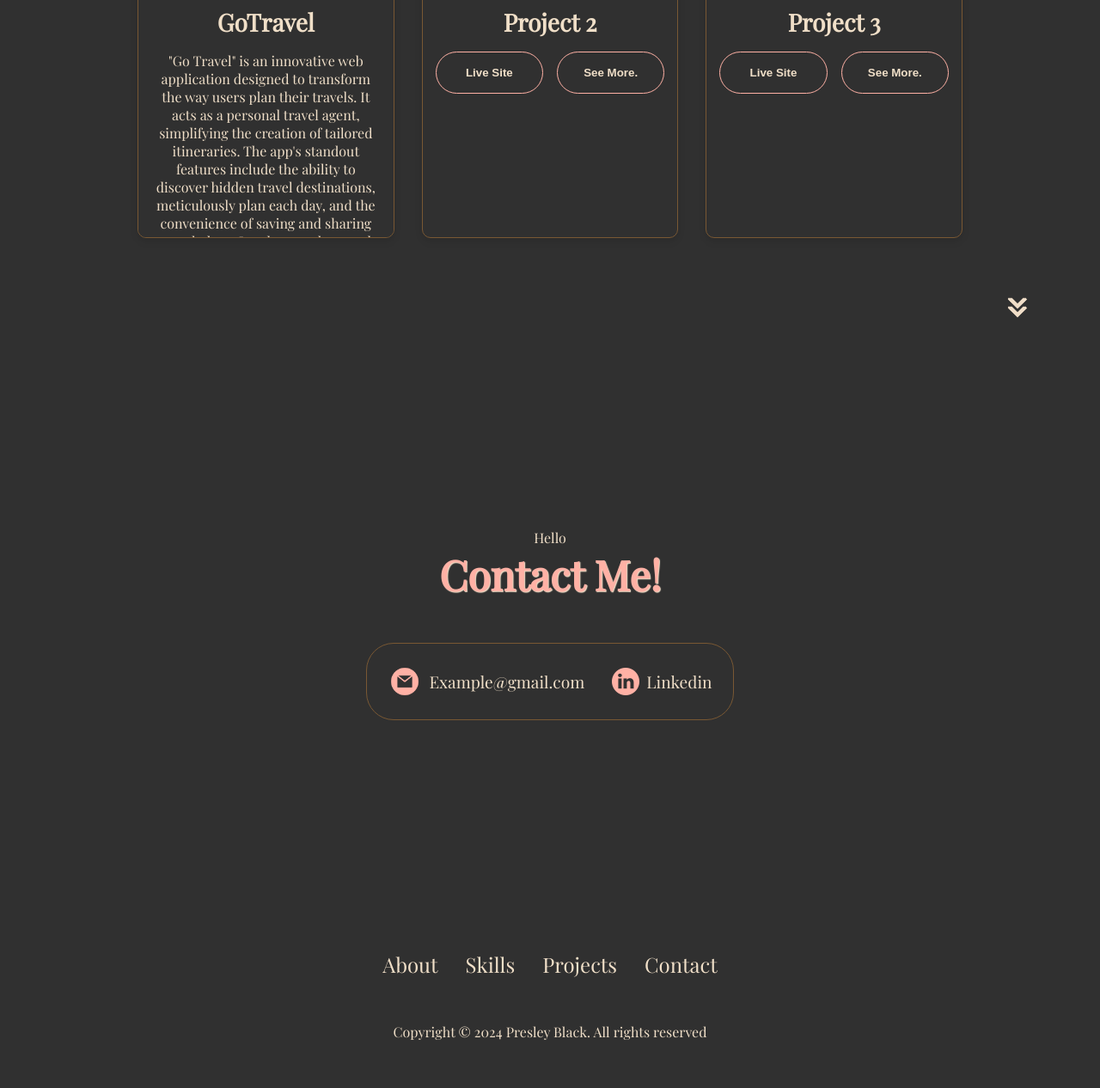
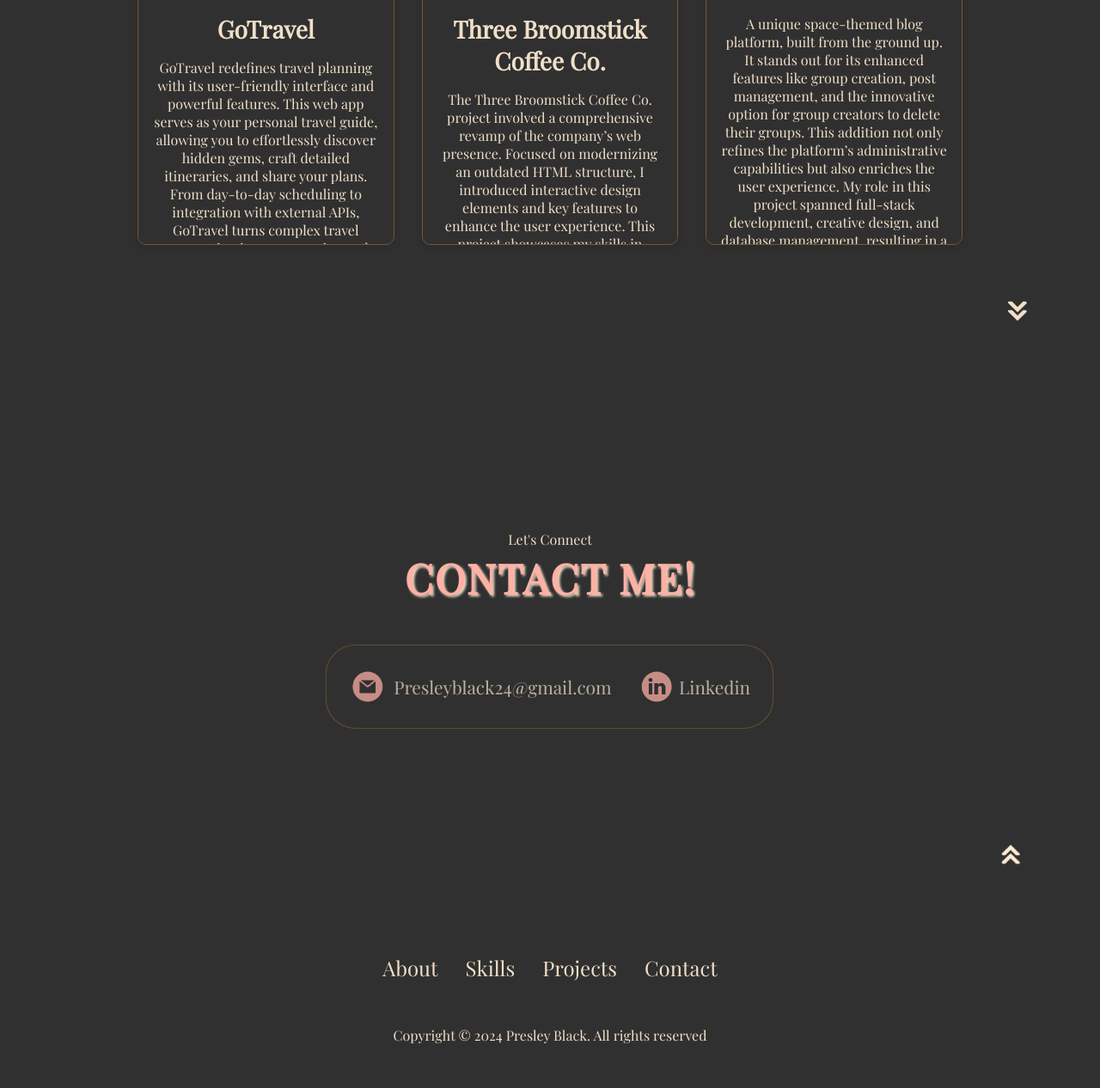
Before and after one commit to pblack02/Profile_site, a Django app: page / in a window 1280 px wide. Shown: the part 2743-4009 px from the top of the page at 86% size. Before the commit the page ends 3953 px from the top, so only its background shows below. Run offline with Django 4.2, Linux system fonts and the light colour scheme; some web fonts are replaced.

Commit message:
Update, style and content

```diff
--- a/static/css/index.css
+++ b/static/css/index.css
@@ -39,6 +39,7 @@
     list-style: none;
     font-size: 1.5rem;
     color: #f0dfc8;
+
 }
 
 a {
@@ -163,7 +164,7 @@
     display: flex;
     justify-content: center;
     gap: 5rem;
-    height: 80vh;
+    height: 96vh;
 }
 
 .section_pic-container {
@@ -197,19 +198,40 @@
 }
 
 .title {
-    font-size: 3rem;
+    /*font-size: 3rem;*/
+    /*text-align: center;*/
+    /*color: #ffb1a5;*/
+    /*text-shadow: 1px 1px 1px #f0dfc8;*/
+    font-size: 3rem; /* or use vw for responsiveness */
     text-align: center;
     color: #ffb1a5;
-    opacity: 0;
-    animation: fadeIn 1.5s ease forwards;
-    text-shadow: 1px 1px 1px #f0dfc8;
+    text-shadow: 2px 2px 3px #f0dfc8;
+    letter-spacing: 2px;
+    text-transform: uppercase;
+    /*background: rgba(255, 255, 255, 0.5);*/
+    /*border: 1px solid #ffd1d1;*/
+    padding: 2px;
+    animation: fadeIn 2s;
+    /*opacity: 0;*/
+    /*animation: fadeIn 2s ease-in-out;*/
+    /*animation: fadeIn 2s cubic-bezier(0.1, 0.7, 1.0, 0.1);*/
+    /*animation-fill-mode: forwards;*/
 }
 
+/*@keyframes fadeIn {*/
+/*    to {*/
+/*        opacity: 1;*/
+/*    }*/
+/*}*/
+/*@keyframes fadeIn {*/
+/*    from { opacity: 0.5; }*/
+/*    to { opacity: 1; }*/
+/*}*/
 @keyframes fadeIn {
-    to {
-        opacity: 1;
-    }
+    from { opacity: 0; }
+    to { opacity: 1; }
 }
+
 
 #social-container {
     display: flex;
@@ -222,6 +244,11 @@
 .icon {
     cursor: pointer;
     height: 2rem;
+    transition: transform 0.3s ease;
+}
+
+.icon-hover:hover {
+    transform: scale(1.5);
 }
 
 /*Buttons*/
@@ -297,6 +324,10 @@
     /*height: 430px;*/
     /*width: 400px;*/
     /*margin: auto 0;*/
+}
+
+.text-container {
+    letter-spacing: 1px;
 }
 
 .arrow {
@@ -399,9 +430,13 @@
 .project-image {
     width: 90%;
     height: 90%;
+    margin-left: .9rem;
     /*border-radius: 2rem;*/
-    margin-left: .9rem;
-    border-radius: 2rem;
+    transition: transform 0.3s ease;
+}
+
+.project-image:hover {
+    transform: scale(1.2);
 }
 
 
@@ -422,6 +457,7 @@
     flex-direction: column;
     justify-content: center;
     height: 80vh;
+    position: relative;
 }
 
 .upper-contact-info {
@@ -471,6 +507,41 @@
 /*    height: 20rem;*/
 /*    width: 20rem;*/
 /*    overflow: auto;*/
+/*}*/
+
+.arrow-up {
+    height: 3rem;
+}
+
+@keyframes pulse {
+  0% {
+    transform: scale(1);
+    opacity: 1;
+  }
+  50% {
+    transform: scale(1.1);
+    opacity: 0.7;
+  }
+  100% {
+    transform: scale(1);
+    opacity: 1;
+  }
+}
+
+.pulse {
+  animation: pulse 2s infinite;
+}
+
+
+
+/*@media  screen and (max-width: 1500px){*/
+/*    #skills {*/
+/*        height: 90vh;*/
+/*        gap: 2rem;*/
+/*    }*/
+/*    #projects {*/
+/*        height: 96vh;*/
+/*    }*/
 /*}*/
 
 
@@ -525,10 +596,10 @@
         padding-top: 2px;
     }
     .project-image{
-        margin-left: 1rem;
+        margin-left: .4rem;
     }
     .project-3 {
-        margin-left: 1.5rem;
+        margin-left: 0.7rem;
     }
 }
 
@@ -581,6 +652,7 @@
         width: auto;
         justify-content: center;
         height: 50vw;
+        margin-top: 15px;
     }
     .section_text_p2 {
         font-size: 1.5rem;
--- a/static/js/index.js
+++ b/static/js/index.js
@@ -5,6 +5,16 @@
     menu.classList.toggle("open");
     icon.classList.toggle("open");
 }
+
+document.querySelectorAll('a[href^="#"]').forEach(anchor => {
+    anchor.addEventListener('click', function (e) {
+        e.preventDefault();
+
+        document.querySelector(this.getAttribute('href')).scrollIntoView({
+            behavior: 'smooth'
+        });
+    });
+});
 
 
 // // Object containing data for each project
--- a/templates/home.html
+++ b/templates/home.html
@@ -35,7 +35,7 @@
         <div class="menu-links">
             <ul>
                 <li><a href="#about" onclick="toggleNav()">About</a></li>
-                <li><a href="#skills" onclick="toggleNav()">Experience</a></li>
+                <li><a href="#skills" onclick="toggleNav()">Skills</a></li>
                 <li><a href="#projects" onclick="toggleNav()">Projects</a></li>
                 <li><a href="#contact" onclick="toggleNav()">Contact</a></li>
             </ul>
@@ -49,16 +49,16 @@
     <div class="section_text">
         <p class="section_text_p1">Hello, I'm</p>
         <h1 class="title">Presley Black</h1>
-        <p class="section_text_p2">Full Stacked Developer</p>
+        <p class="section_text_p2">Full Stack Developer</p>
         <div class="btn-container">
-            <button class="btn btn-color-2" onclick="location.href='.#contact'">Contact Me</button>
-            <button class="btn btn-color-1">Button 2</button>
+            <button class="btn btn-color-2 pulse" onclick="location.href='.#contact'">Contact Me</button>
+            <button class="btn btn-color-1 pulse" onclick="window.open('https://docs.google.com/document/d/1fGqkiWG-wyx72TFCD7wqFfsO07qh34ySMFzOHQBR0qY/edit?usp=sharing', '_blank')">See Resume</button>
         </div>
         <div id="social-container">
-            <img src="../static/img/linkedin.png" alt="My linkedin profile." class="icon"
-                 onclick="location.href= 'https://www.linkedin.com/in/presley-black-424297136/'">
-            <img src="../static/img/github.png" alt="My github profile." class="icon"
-                 onclick="location.href= 'https://github.com/pblack02'">
+            <img src="../static/img/linkedin.png" alt="My linkedin profile." class="icon icon-hover"
+                 onclick="window.open('https://www.linkedin.com/in/presley-black-424297136/', '_blank')">
+            <img src="../static/img/github.png" alt="My github profile." class="icon icon-hover"
+                 onclick="window.open('https://github.com/pblack02', '_blank')">
         </div>
     </div>
 </section>
@@ -74,27 +74,26 @@
                 <div class="detail-container">
                     <img src="../static/img/certification.png" alt="Experience icon" class="icon">
                     <h3>Experience</h3>
-                    <p>2+ years <br>Full Stacked Developer</p>
+                    <p>2+ years <br>Full Stack Developer</p>
                 </div>
                 <div class="detail-container">
                     <img src="../static/img/education.png" alt="Education icon" class="icon">
                     <h3>Education</h3>
-                    <p>Full Stacked Developer Certification<br>Codeup Oct.2023</p>
-                    <p>Python and Django Full Stacked Developer Certification <br>Udemy Jan.2024</p>
+                    <p>Full Stack Developer Certification<br>Codeup Oct.2023</p>
+                    <p>Python and Django Full Stack Developer Certification <br>Udemy Jan.2024</p>
                 </div>
             </div>
             <div class="text-container">
                 <p>Experienced professional, retired Air force Veteran with a background in medical logistics and a
-                    passion for web development. Skilled in technology, programming, and problem-solving, successfully
-                    transitioning into a web development role. Proficient in utilizing programming languages,
-                    frameworks, and libraries to create visually appealing and user-friendly web applications. Committed
-                    to delivering high-quality projects, continuously expanding technical skills, and staying up-to-date
-                    with industry trends. Seeking opportunities to contribute to innovative web development initiatives
-                    in a collaborative team environment.</p>
+                    passion for web development. Skilled in technology, programming, and problem-solving,successfully
+                    transitioning into a web development role.
+                    <br>
+                    Proficient in utilizing programming languages,frameworks, and libraries to create visually appealing and user-friendly web applications. Committed
+                    to delivering high-quality projects, continuously expanding technical skills, and staying up-to-date with industry trends. Seeking opportunities to contribute to innovative web development initiatives in a collaborative team environment.</p>
             </div>
         </div>
     </div>
-    <a href="#skills"><img src="../static/img/arrow-down.png" alt="Arrow Icon" class="icon arrow"></a>
+    <a href="#skills"><img src="../static/img/arrow-down.png" alt="Arrow Icon" class="icon arrow icon-hover"></a>
 </section>
 <section id="skills">
     <p class="section_text_p1">Explore My</p>
@@ -230,11 +229,11 @@
             </div>
         </div>
     </div>
-    <a href="#projects"><img src="../static/img/arrow-down.png" alt="Arrow Icon" class="icon arrow"></a>
+    <a href="#projects"><img src="../static/img/arrow-down.png" alt="Arrow Icon" class="icon arrow icon-hover"></a>
 </section>
 <section id="projects">
     <p class="section_text_p1">Welcome To My</p>
-    <h1 class="title">Projects!</h1>
+    <h1 class="title">Projects</h1>
     <div class="skills-article">
         <div class="about-containers">
             <div class="detail-container colored-container">
@@ -243,7 +242,7 @@
                 </div>
                 <h2 class="skills-sub-title project-title">GoTravel</h2>
                 <div class="skills-detail">
-                    <p>"Go Travel" is an innovative web application designed to transform the way users plan their travels. It acts as a personal travel agent, simplifying the creation of tailored itineraries. The app's standout features include the ability to discover hidden travel destinations, meticulously plan each day, and the convenience of saving and sharing travel plans. It enhances the travel planning process, making it an enjoyable and straightforward experience, thus turning complicated travel preparation into an exciting journey.</p>
+                    <p>GoTravel redefines travel planning with its user-friendly interface and powerful features. This web app serves as your personal travel guide, allowing you to effortlessly discover hidden gems, craft detailed itineraries, and share your plans. From day-to-day scheduling to integration with external APIs, GoTravel turns complex travel preparation into an engaging and seamless experience.</p>
                 </div>
                 <div class="skills-list">
                     <p>Skills Used :</p>
@@ -265,49 +264,76 @@
             </div>
             <div class="detail-container colored-container">
                 <div class="skills-container">
-                    <img src="../static/img/GoTravel.png" alt="GoTravel Home Picture" class="project-image">
+                    <img src="../static/img/Coffee_Co..png" alt="Coffee Co. Home." class="project-image">
                 </div>
-                <h2 class="skills-sub-title project-title">Project 2</h2>
+                <h2 class="skills-sub-title project-title">Three Broomstick Coffee Co.</h2>
+                <div class="skills-detail">
+                    <p>The Three Broomstick Coffee Co. project involved a comprehensive revamp of the company’s web presence. Focused on modernizing an outdated HTML structure, I introduced interactive design elements and key features to enhance the user experience. This project showcases my skills in  creating intuitive, and user-friendly interfaces for a better customer engagement.</p>
+                </div>
+                <div class="skills-list">
+                    <p>Skills Used:</p>
+                    <ul>
+                        <li>HTML/CSS Refactoring</li>
+                        <li>JavaScript Development</li>
+                        <li>Version Control and Collaboration</li>
+                        <li>DOM Manipulation</li>
+                        <li>Form Handling and Local Data Storage</li>
+                    </ul>
+                </div>
                 <div class="btn-container">
-                    <button class="btn btn-color-2 btn-project">
-                        Live Site
-                    </button>
-                    <button class="btn btn-color-2 btn-project">
-                        See More.
+<!--                    <button class="btn btn-color-2 btn-project">-->
+<!--                        Live Site-->
+<!--                    </button>-->
+                    <button class="btn btn-color-2 btn-project" onclick="window.open('https://github.com/Coffee-Project-Presley-Emily/coffee-project', '_blank')">
+                       Github
                     </button>
                 </div>
             </div>
             <div class="detail-container colored-container">
                 <div class="skills-container">
-                    <img src="../static/img/GoTravel.png" alt="GoTravel Home Picture" class="project-image project-3">
+                    <img src="../static/img/starsocial.png" alt="Star Social Home." class="project-image project-3">
                 </div>
-                <h2 class="skills-sub-title project-title">Project 3</h2>
+                <h2 class="skills-sub-title project-title">Star Social</h2>
+                <div class="skills-detail">
+                    <p>A unique space-themed blog platform, built from the ground up. It stands out for its enhanced features like group creation, post management, and the innovative option for group creators to delete their groups. This addition not only refines the platform’s administrative capabilities but also enriches the user experience. My role in this project spanned full-stack development, creative design, and database management, resulting in a platform that is both visually appealing and functionally robust.</p>
+                </div>
+                <div class="skills-list">
+                    <p>Skills Used:</p>
+                    <ul>
+                        <li>Full-Stack Web Development</li>
+                        <li>Creative Design</li>
+                        <li>Advanced Feature Implementation</li>
+                        <li>User Experience Improvement</li>
+                        <li>Database Management</li>
+                    </ul>
+                </div>
                 <div class="btn-container">
-                    <button class="btn btn-color-2 btn-project">
-                        Live Site
-                    </button>
-                    <button class="btn btn-color-2 btn-project">
-                        See More.
+<!--                    <button class="btn btn-color-2 btn-project">-->
+<!--                        Live Site-->
+<!--                    </button>-->
+                    <button class="btn btn-color-2 btn-project" onclick="window.open('https://github.com/pblack02/Lean_Python/tree/main/simplesocial', '_blank')">
+                        Github
                     </button>
                 </div>
             </div>
         </div>
     </div>
-    <a href="#contact"><img src="../static/img/arrow-down.png" alt="Arrow Icon" class="icon arrow"></a>
+    <a href="#contact"><img src="../static/img/arrow-down.png" alt="Arrow Icon" class="icon arrow icon-hover"></a>
 </section>
 <section id="contact">
-    <p class="section_text_p1">Hello</p>
+    <p class="section_text_p1">Let's Connect</p>
     <h1 class="title">Contact Me!</h1>
-    <div class="upper-contact-info">
+    <div class="upper-contact-info pulse">
         <div class="contact-info">
             <img src="../static/img/email.png" alt="Email icon" class="icon contact-icon icon-email">
-            <p><a href="mailto:presleyblack24@gmail.com">Example@gmail.com</a></p>
+            <p><a href="mailto:presleyblack24@gmail.com">Presleyblack24@gmail.com</a></p>
         </div>
         <div class="contact-info">
             <img src="../static/img/linkedin.png" alt="Linkedin icon" class="icon contact-icon">
-            <p><a href="https://www.linkedin.com/in/presley-black-424297136/">Linkedin</a></p>
+            <p><a href="https://www.linkedin.com/in/presley-black-424297136/" target="_blank">Linkedin</a></p>
         </div>
     </div>
+    <a href="#desktop-nav"><img src="../static/img/up-arrow.png" alt="Arrow Icon" class="icon arrow arrow-up icon-hover"></a>
 </section>
 <footer>
     <nav>
@@ -322,9 +348,6 @@
     </nav>
     <p>Copyright &#169; 2024 Presley Black. All rights reserved</p>
 </footer>
-<script src="https://cdn.jsdelivr.net/npm/bootstrap@5.3.2/dist/js/bootstrap.bundle.min.js"
-        integrity="sha384-C6RzsynM9kWDrMNeT87bh95OGNyZPhcTNXj1NW7RuBCsyN/o0jlpcV8Qyq46cDfL"
-        crossorigin="anonymous"></script>
 <script src="{% static 'js/index.js' %}"></script>
 </body>
 </html>
```
Also changed, not shown: static/img/starsocial.png (added), static/img/up-arrow.png (added), 1 other file.
